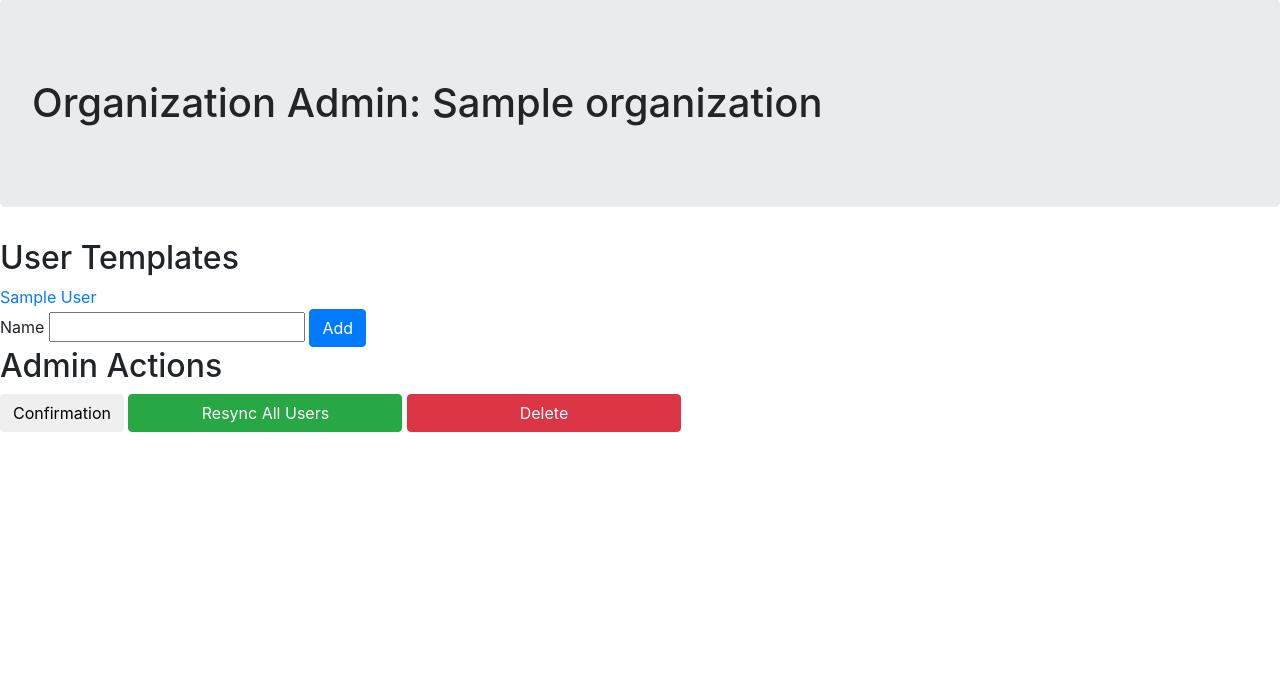
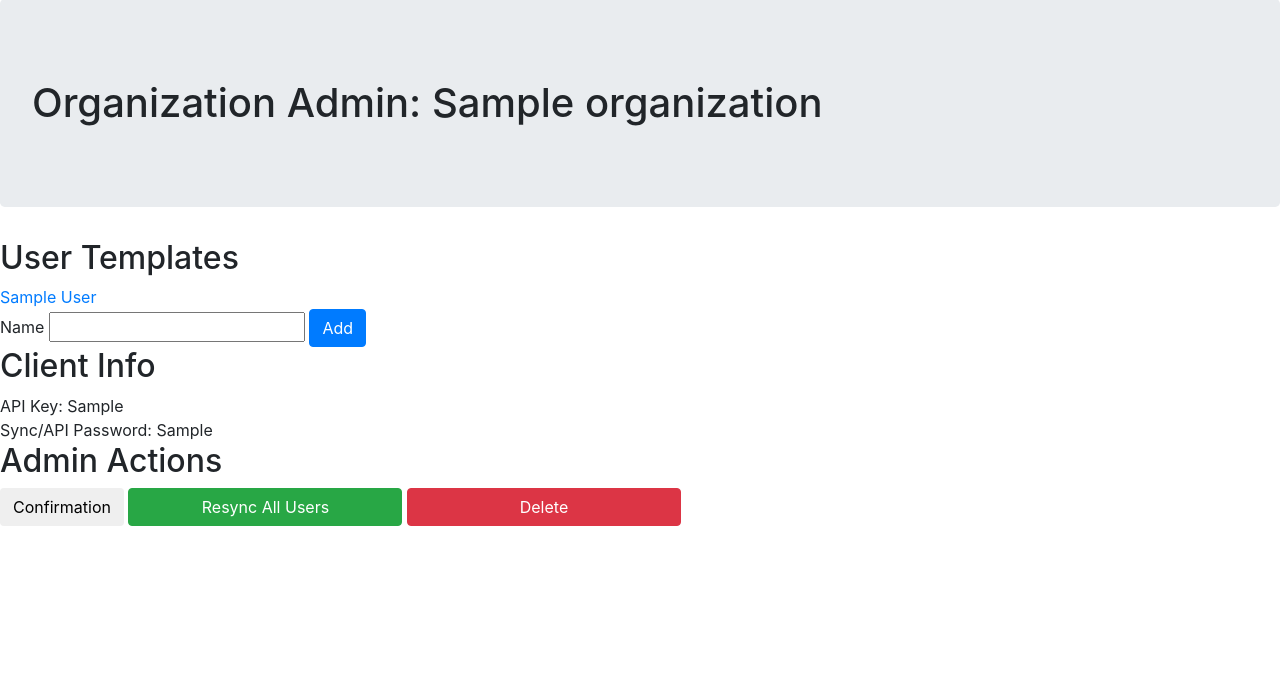
Before and after one commit to graysonhead/MADST, a Flask app: page /admin/org in a window 1280 px wide. Shown: the part 71-753 px from the top of the page. Run offline with Flask 2, Linux system fonts and the light colour scheme; tables that the repository leaves empty hold one stand-in row (values such as "Sample post"); parts of the project's set-up code (start-up, migrations or seed data) failed here and were passed over; some libraries are stand-ins or nearby versions.

Commit message:
Added API key and Secret key to admin org page.

```diff
--- a/app/templates/admin_org.html
+++ b/app/templates/admin_org.html
@@ -18,6 +18,11 @@
         </form>
     </div>
     <div>
+        <h2> Client Info</h2>
+        API Key: {{ org.apikey }} <br>
+        Sync/API Password: {{ org.sync_key }}
+    </div>
+    <div>
         <h2>Admin Actions</h2>
         <button class="btn btn-default" data-toggle="confirmation">Confirmation</button>
         <input class="btn btn-success" value="Resync All Users" onclick="location.href = '{{ url_for('admin_org', org_id=org.id, resync=1) }}';">
```
